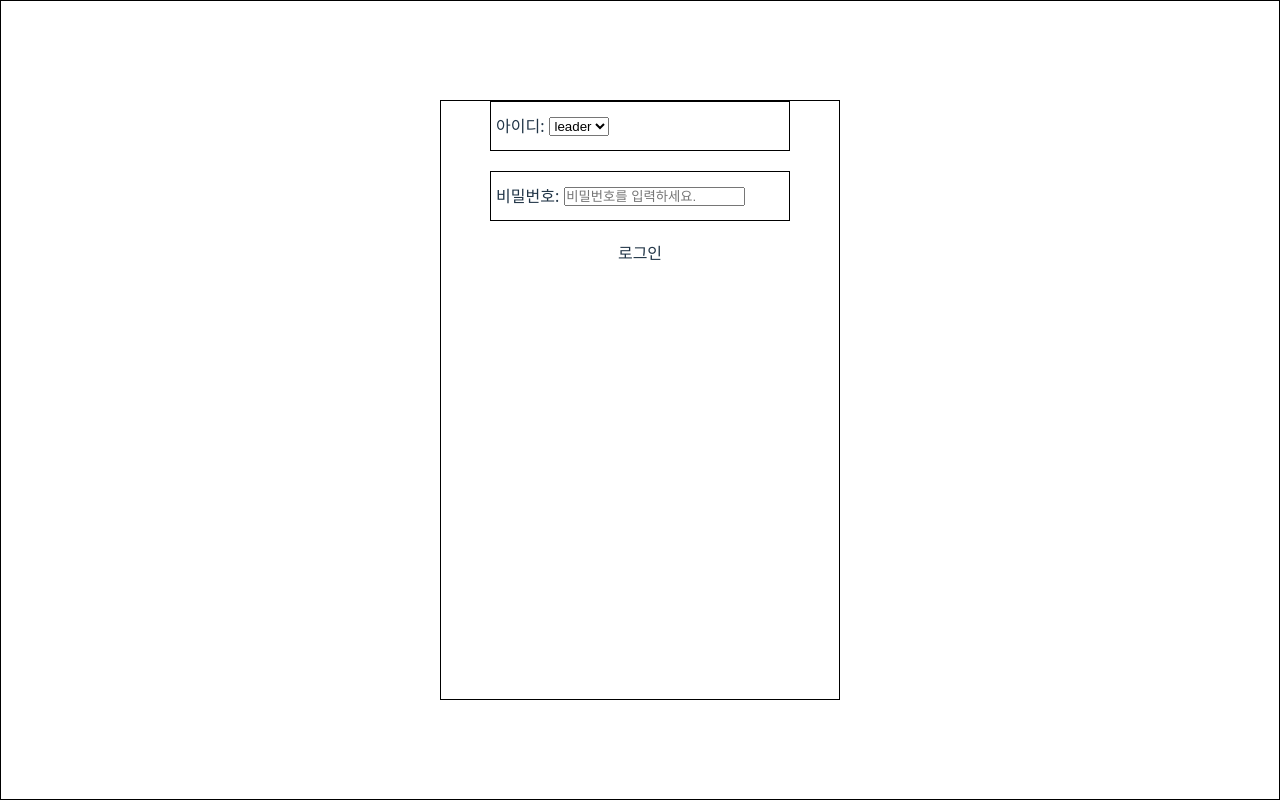
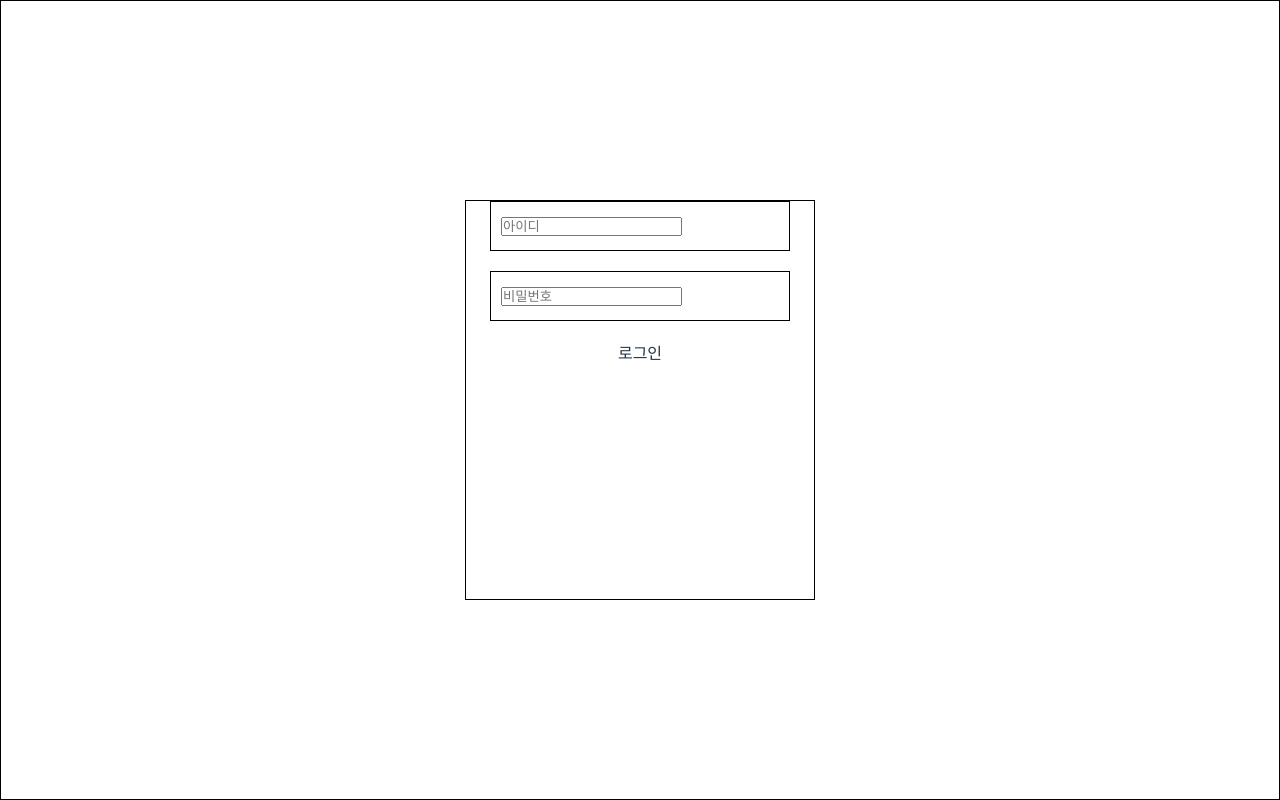
Before and after one commit to keodam/keodam-frontend-web, a React (Vite) app: page /login in a window 1280 px wide. Built offline with nearby package versions, Linux system fonts and the light colour scheme.

Commit message:
feat: 로그인 폼 수정

```diff
--- a/src/components/Admin/LoginForm.module.less
+++ b/src/components/Admin/LoginForm.module.less
@@ -1,6 +1,6 @@
 .loginForm {
-  width: 400px;
-  height: 600px;
+  width: 350px;
+  height: 400px;
   border: 1px solid black;
 
   display: flex;
--- a/src/components/Admin/LoginForm.tsx
+++ b/src/components/Admin/LoginForm.tsx
@@ -6,7 +6,7 @@ const LoginForm = () => {
   const [id, setId] = useState<string>("");
   const [passWord, setPassWord] = useState<string>("");
 
-  const handleId = (e: React.ChangeEvent<HTMLSelectElement>) =>
+  const handleId = (e: React.ChangeEvent<HTMLInputElement>) =>
     setId(e.target.value);
 
   const handlePassWord = (e: React.ChangeEvent<HTMLInputElement>) => {
@@ -22,8 +22,15 @@ const LoginForm = () => {
     <div>
       <form className={style.loginForm}>
         <div className={style.formIdPw}>
-          아이디:
-          <select
+          <input
+            type="text"
+            name="id"
+            placeholder="아이디"
+            className={style.pwInput}
+            value={id}
+            onChange={handleId}
+            />
+          {/* <select
             name="id"
             className={style.idSelect}
             value={id}
@@ -34,16 +41,15 @@ const LoginForm = () => {
             <option value="web">web</option>
             <option value="back">back</option>
             <option value="ai">ai</option>
-          </select>
+          </select> */}
         </div>
         {/* 비밀번호는 직접 입력해서 넣을 수 있도록
             비밀번호 조건은 어떻게 만들 것인가. */}
         <div className={style.formIdPw}>
-          비밀번호:
           <input
             type="password"
             name="password"
-            placeholder="비밀번호를 입력하세요."
+            placeholder="비밀번호"
             className={style.pwInput}
             value={passWord}
             onChange={handlePassWord}
```
